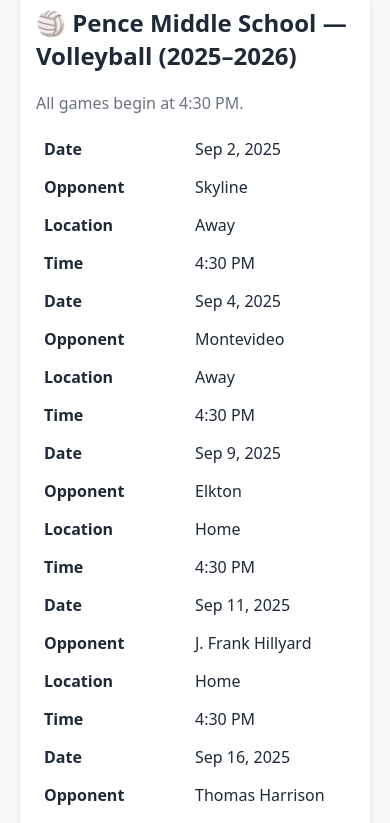
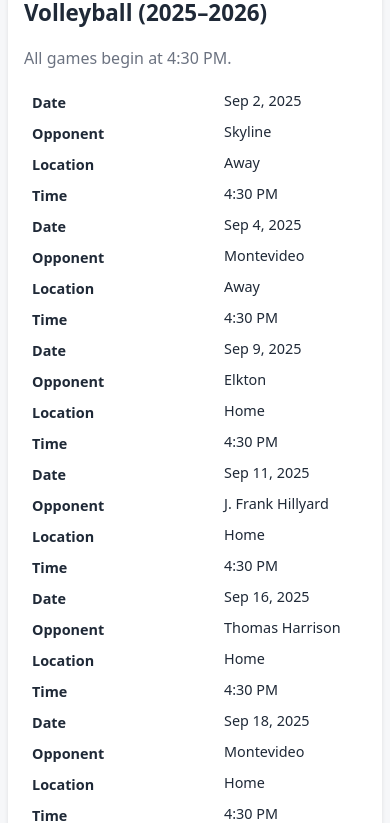
Before and after one commit to zachdavidson145/Pence-Contact-Work, a plain HTML site: page index.html in a window 390 px wide. Shown: the part 180-1003 px from the top of the page. Drawn offline with Linux system fonts and the light colour scheme.

Commit message:
Update index.html

```diff
--- a/index.html
+++ b/index.html
@@ -12,13 +12,18 @@
       --accent:#1f2937;
       --radius:12px;
     }
+
     body{
       font-family:system-ui,-apple-system,Segoe UI,Roboto,Helvetica,Arial,sans-serif;
       margin:0;
       background:var(--bg);
-      padding:20px;
+      padding:10px;
       color:var(--accent);
+      max-width:1200px;
+      margin-left:auto;
+      margin-right:auto;
     }
+
     h1,h2{margin-top:0}
     .lead{color:var(--muted)}
     .card{
@@ -27,32 +32,50 @@
       padding:16px;
       box-shadow:0 2px 4px rgba(0,0,0,.1);
       margin-bottom:20px;
+      overflow-x:auto;
     }
+
     table{
       width:100%;
       border-collapse:collapse;
+      min-width:400px;
     }
+
     th,td{
       text-align:left;
       padding:8px;
       border-bottom:1px solid #ddd;
+      word-wrap: break-word;
     }
+
     th{background:#f0f0f0}
+
     .map{
       margin-top:12px;
       border-radius:8px;
       overflow:hidden;
       border:1px solid #ddd;
     }
+
     .map iframe{
       width:100%;
       height:320px;
       border:0;
     }
+
+    /* Responsive adjustments */
+    @media(max-width:768px){
+      body{padding:8px;}
+      h1{font-size:1.6rem;}
+      h2{font-size:1.4rem;}
+      th,td{padding:6px;font-size:0.9rem;}
+      .map iframe{height:240px;}
+    }
+
     @media(max-width:600px){
-      table, thead, tbody, th, td, tr{display:block}
-      th{position:absolute;top:-9999px;left:-9999px}
-      td{border:none;position:relative;padding-left:50%}
+      table, thead, tbody, th, td, tr{display:block;}
+      th{position:absolute;top:-9999px;left:-9999px;}
+      td{border:none;position:relative;padding-left:50%; padding-top:6px; padding-bottom:6px;}
       td:before{
         position:absolute;
         top:8px;
@@ -61,9 +84,7 @@
         white-space:nowrap;
         font-weight:bold;
       }
-      td[data-label]:before{
-        content:attr(data-label);
-      }
+      td[data-label]:before{ content:attr(data-label); }
     }
   </style>
 </head>
```
